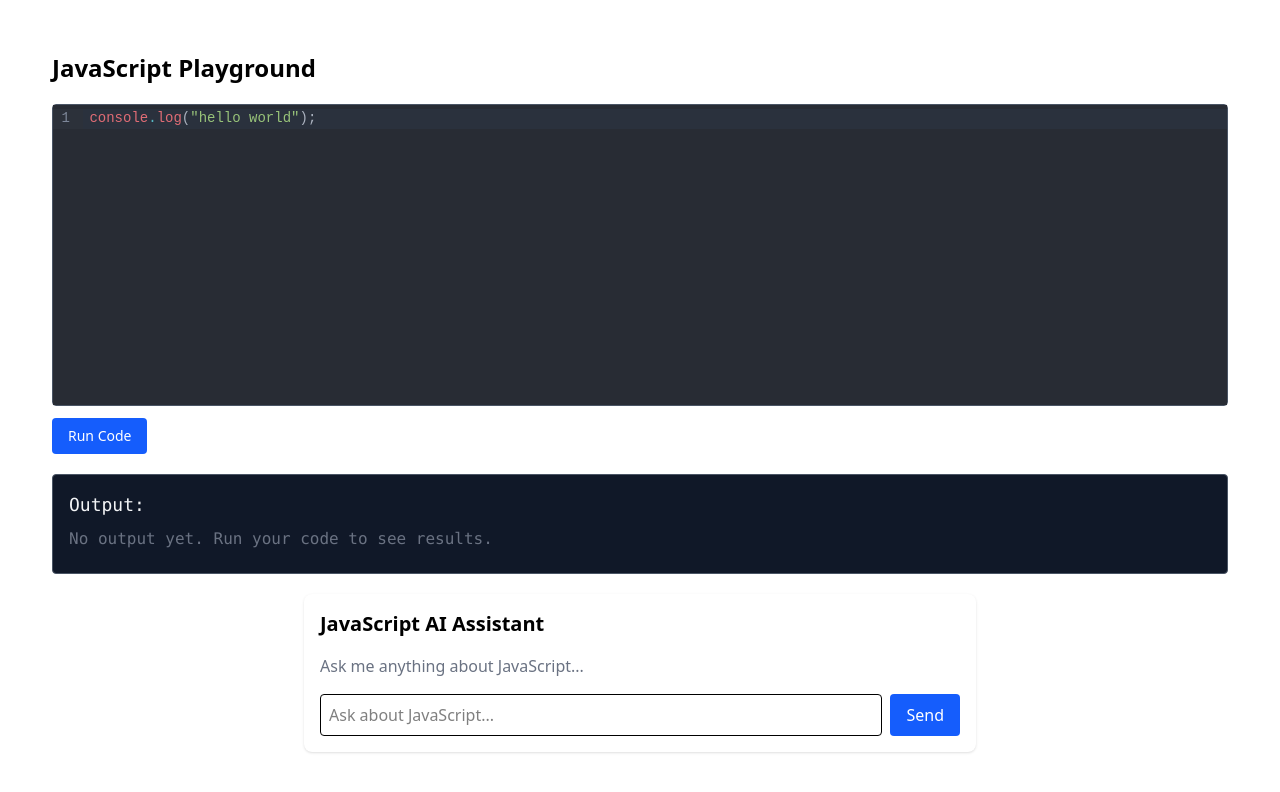
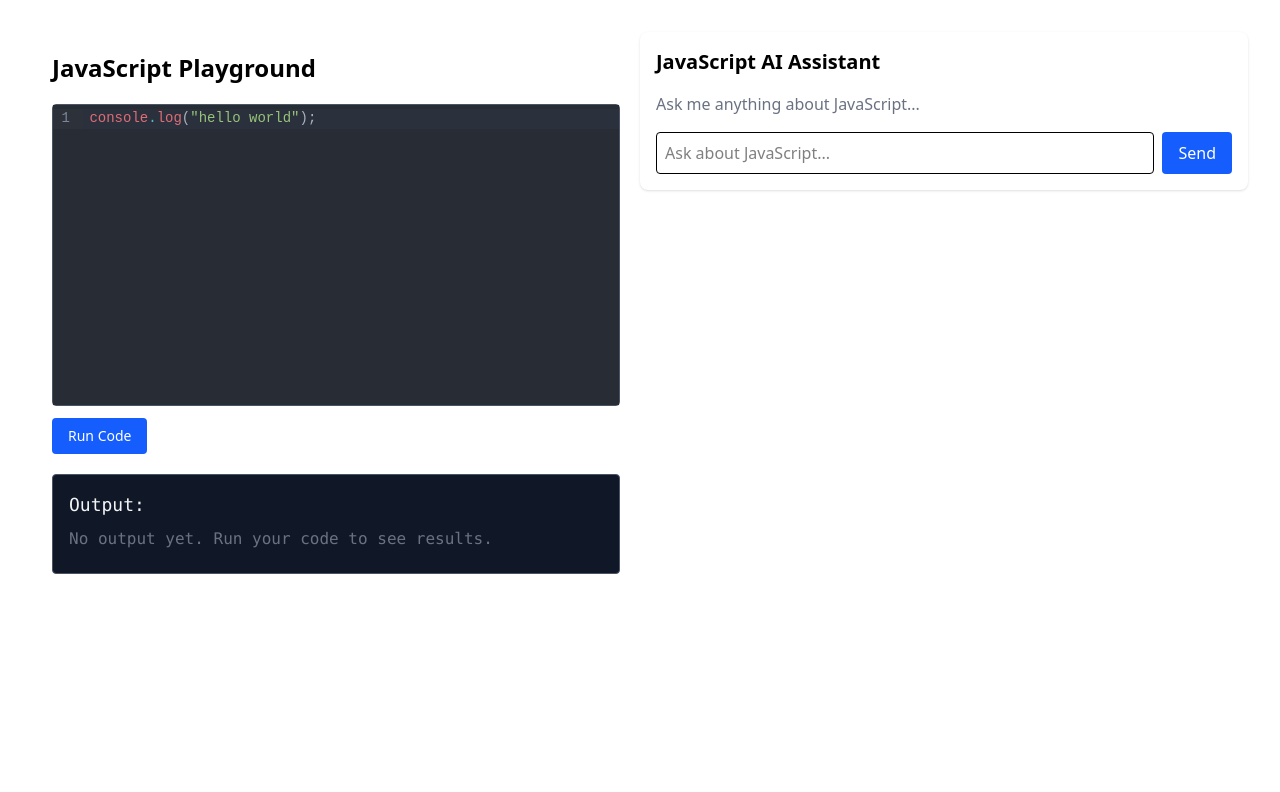
Before and after one commit to beijijizhou/js-interview, a React (Vite) app: page / in a window 1280 px wide. Shown: the top 792 px of the page. Built offline with nearby package versions, Linux system fonts and the light colour scheme.

Commit message:
fix: api_url change

```diff
--- a/src/pages/AIChat/api.ts
+++ b/src/pages/AIChat/api.ts
@@ -1,3 +1,5 @@
+import { API_BASE_URL } from "../../util/api";
+
 // src/hooks/api.ts
 export interface QueryResponseChunk {
   response?: string;
@@ -6,7 +8,7 @@ export interface QueryResponseChunk {
 }
 
 export const queryAgent = async (prompt: string, onChunk: (chunk: QueryResponseChunk) => void): Promise<void> => {
-  const response = await fetch('http://localhost:5000/query', {
+  const response = await fetch(`${API_BASE_URL}/query`, {
     method: 'POST',
     headers: { 'Content-Type': 'application/json' },
     body: JSON.stringify({ prompt }),
--- a/src/pages/Home.tsx
+++ b/src/pages/Home.tsx
@@ -3,9 +3,14 @@ import JsCompiler from './Complier/JsCompiler'
 
 export default function Home() {
   return (
-    <div>
-      <JsCompiler />
-      <AIChat />
+    <div className="flex w-full">
+      <div className="w-1/2">
+        <JsCompiler />
+      </div>
+      <div className="w-1/2">
+        <AIChat />
+      </div>
     </div>
+
   )
 }
```
